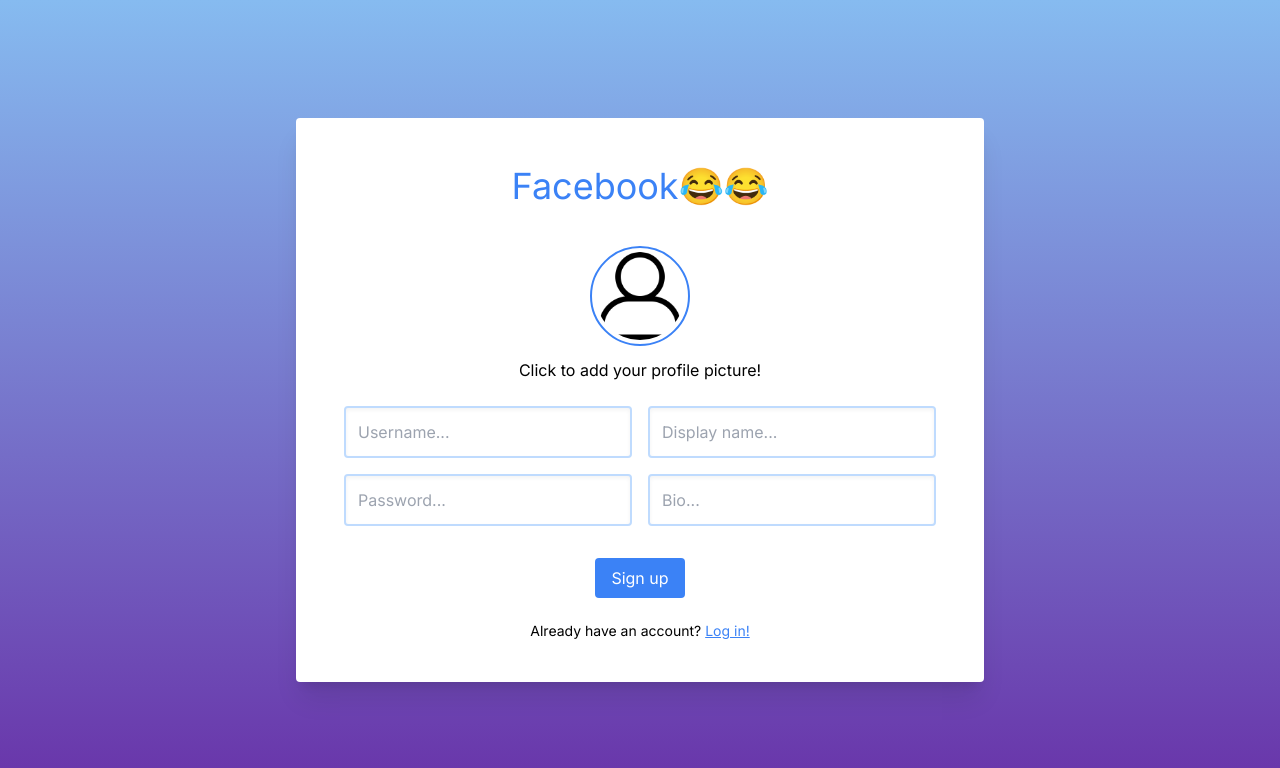
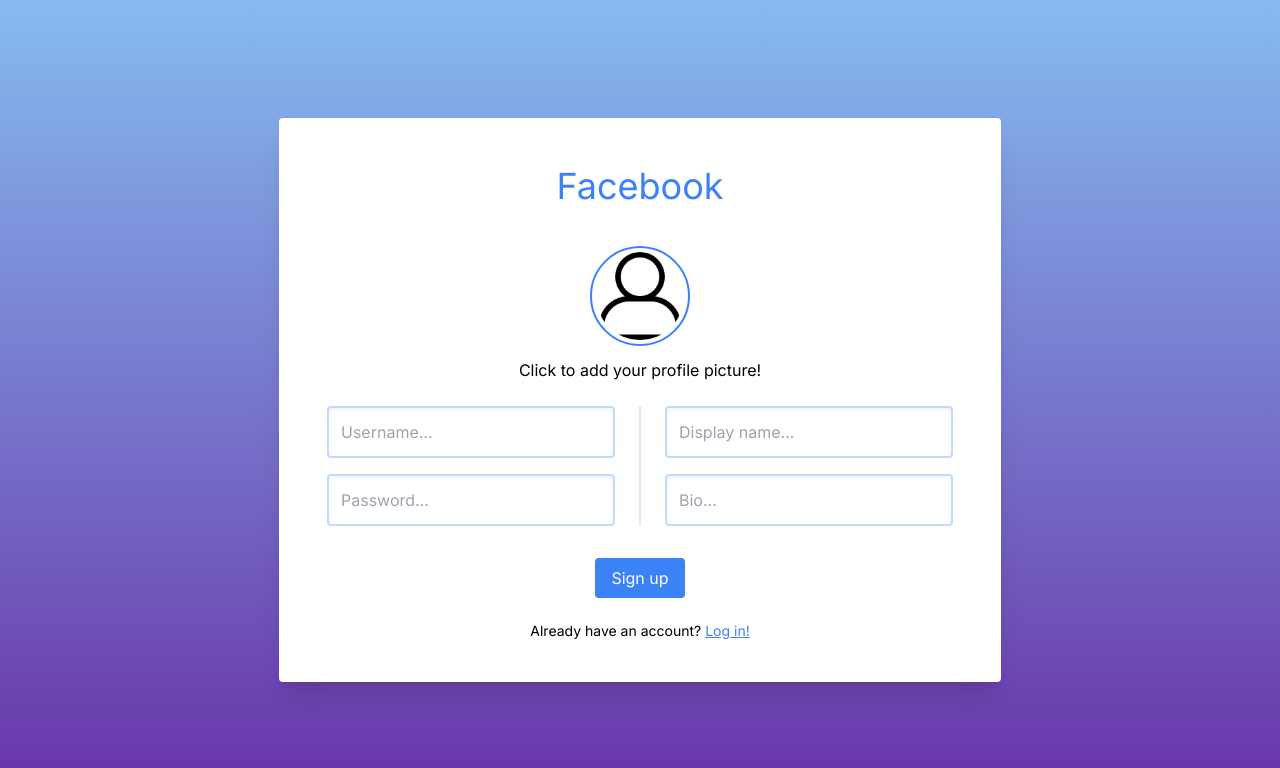
Before and after one commit to josh-dittmer/cs151-facebook-clone, a Next.js app in the folder frontend/: page /signup in a window 1280 px wide. Shown: the top 768 px of the page. Built offline with nearby package versions, Linux system fonts and the light colour scheme.

Commit message:
small ui updates

```diff
--- a/frontend/src/app/home/layout.tsx
+++ b/frontend/src/app/home/layout.tsx
@@ -76,18 +76,19 @@
                             <img src="/img/sidebar.png" className="w-6 h-6" />
                         </button>
 
-                        <h1 className="p-2 text-blue-500 text-3xl">Facebook😂😂</h1>
+                        <h1 className="p-2 text-blue-500 text-3xl overflow-hidden text-nowrap">Facebook</h1>
                     </div>
                     <div className="flex items-center justify-end">
                         <div className="flex items-center">
                             <Image
                                 src="/img/no_pfp.png"
+                                onClick={toggleProfileDropdown}
                                 width="30"
                                 height="30"
                                 alt="Profile photo"
                                 className="p-1 border-2 border-blue-500 rounded-full mr-1"
                             />
-                            <button onClick={toggleProfileDropdown} className="text-gray-500">{username}⌄</button>
+                            <button onClick={toggleProfileDropdown} className="text-gray-500 hidden md:block">{username}⌄</button>
                         </div>
                     </div>
                 </div>
--- a/frontend/src/app/login/page.tsx
+++ b/frontend/src/app/login/page.tsx
@@ -35,7 +35,7 @@
             <div className="flex h-screen items-center justify-center">
                 <div className="bg-white py-10 px-10 text-center shadow-xl shadow-inner rounded">
                     <center>
-                        <h1 className="p-2 text-4xl text-blue-500">Facebook😂😂</h1>
+                        <h1 className="p-2 text-4xl text-blue-500">Facebook</h1>
                     </center>
                     <br />
                     {errorMessage && (
--- a/frontend/src/app/signup/page.tsx
+++ b/frontend/src/app/signup/page.tsx
@@ -38,7 +38,7 @@
             <div className="md:flex h-screen items-center justify-center">
                 <div className="bg-white py-10 px-10 text-center shadow-xl shadow-inner rounded">
                     <center>
-                        <h1 className="p-2 text-4xl text-blue-500">Facebook😂😂</h1>
+                        <h1 className="p-2 text-4xl text-blue-500">Facebook</h1>
                     </center>
                     <br />
                     {errorMessage && (
@@ -80,9 +80,9 @@
                                     className="p-3 my-2 w-72 border-2 border-blue-200 rounded shadow-inner focus:outline-none focus-scale"
                                 />
                             </div>
-                            {/*<div className="m-4 flex-none">
-                                <hr className="h-full bg-gray-200 w-1" />
-                    </div>*/}
+                            <div className="m-4 flex-none md:block sm:hidden">
+                                <hr className="h-full bg-gray-200 w-0.5" />
+                            </div>
                             <div className="p-2">
                                 <input
                                     type="text"
```
Also changed, not shown: 1 other file (tests, documents, lock files or other folders).
